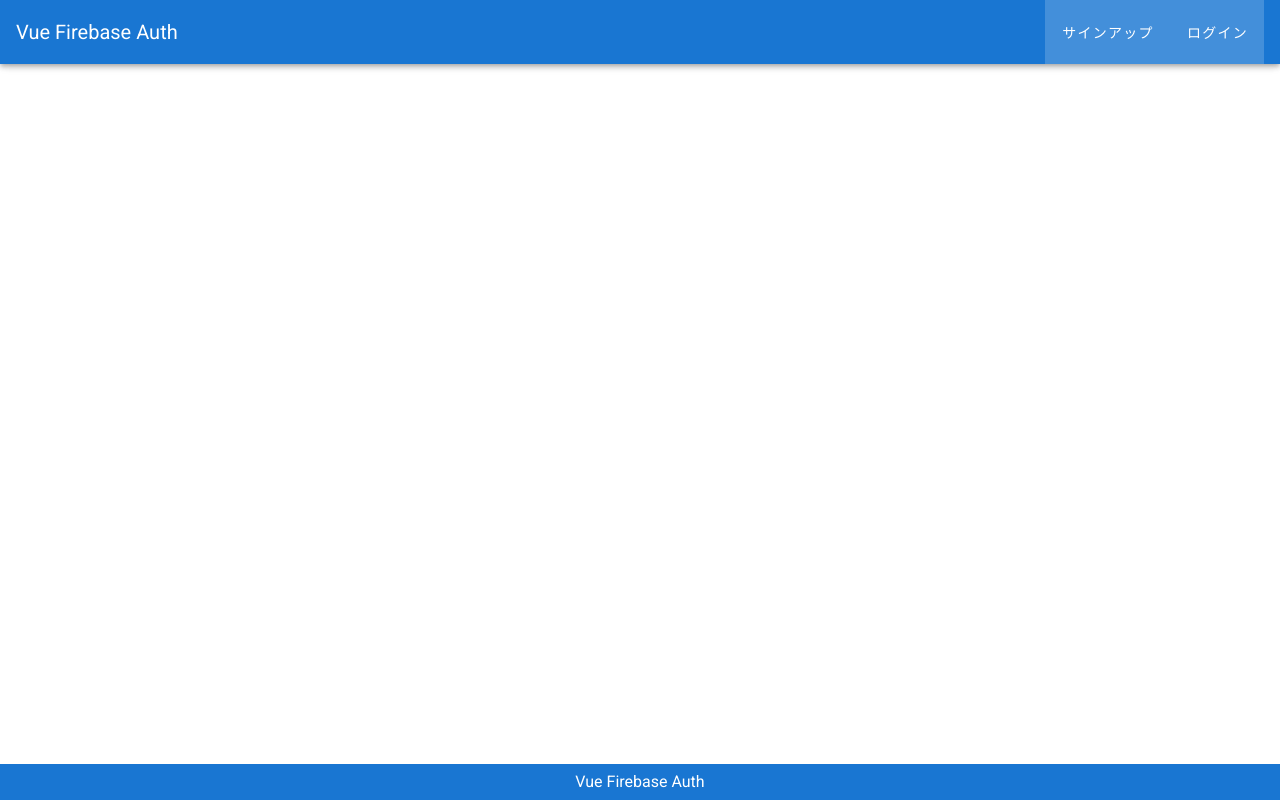
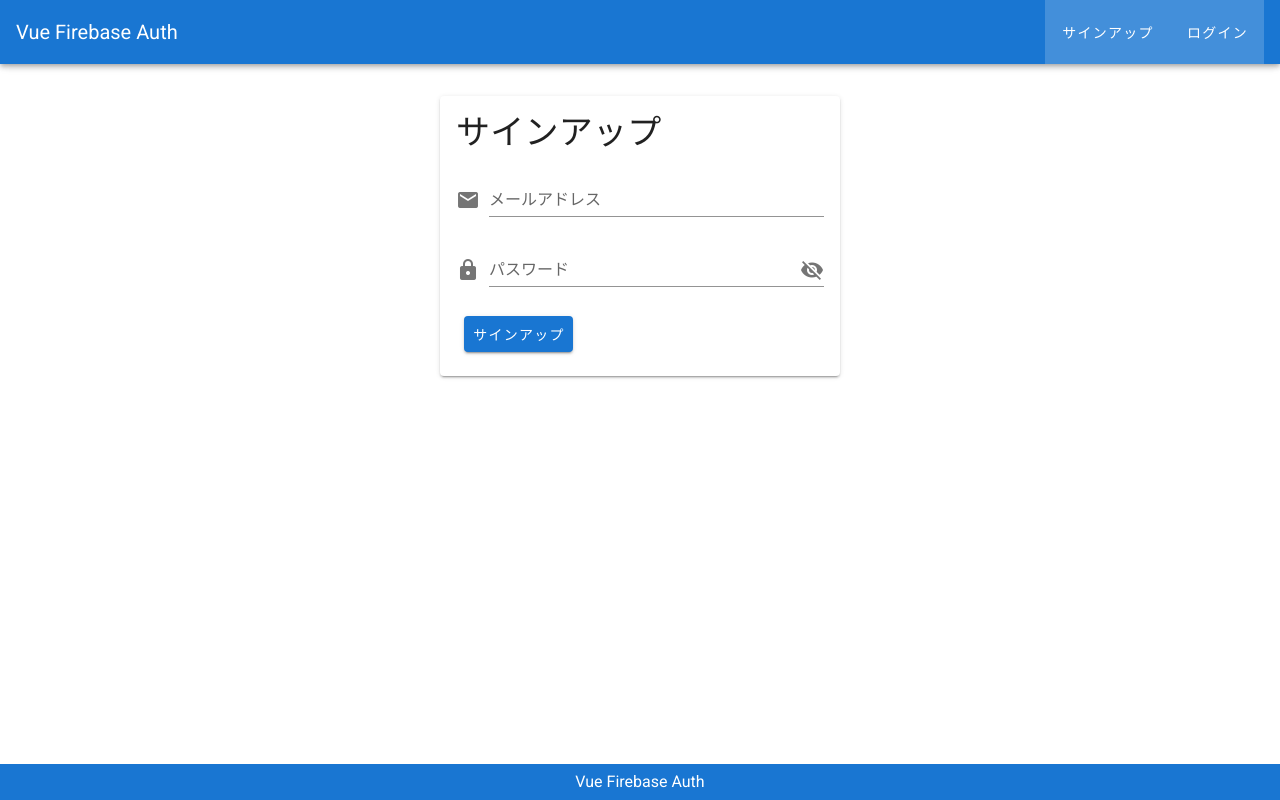
Before and after one commit to tomizawa0214/vue-chat, a Vue app: page /signup in a window 1280 px wide. Built offline with nearby package versions, Linux system fonts and the light colour scheme; no server answers.

Commit message:
サインアップ追加

```diff
--- /dev/null
+++ b/src/components/Signup.vue
@@ -0,0 +1,64 @@
+<template>
+  <v-card width="400px" class="mx-auto mt-5">
+    <v-card-title>
+      <h1 class="display-1">サインアップ</h1>
+    </v-card-title>
+    <v-card-text>
+      <v-form>
+        <v-text-field
+          prepend-icon="mdi-email"
+          type="email"
+          label="メールアドレス"
+          v-model="email"
+        />
+        <v-text-field
+          prepend-icon="mdi-lock"
+          label="パスワード"
+          v-model="password"
+          v-bind:type="showPassword ? 'text' : 'password'"
+          v-bind:append-icon="showPassword ? 'mdi-eye' : 'mdi-eye-off'"
+          @click:append="showPassword = !showPassword"
+        />
+        <div v-if="feedback" class="text-center">
+          <p class="red--text">{{ feedback }}</p>
+        </div>
+        <v-card-actions>
+          <v-btn class="primary" v-on:click="signup">サインアップ</v-btn>
+        </v-card-actions>
+      </v-form>
+    </v-card-text>
+  </v-card>
+</template>
+
+<script>
+import firebase from "firebase";
+export default {
+  name: "Signup",
+  data() {
+    return {
+      email: null,
+      password: null,
+      feedback: null,
+      showPassword: false
+    };
+  },
+  methods: {
+    signup() {
+      if (this.email && this.password) {
+        this.feedback = null;
+        firebase
+          .auth()
+          .createUserWithEmailAndPassword(this.email, this.password)
+          .then(() => {
+            this.$router.push({ name: "Home" });
+          })
+          .catch(() => {
+            this.feedback = "メールアドレスまたはパスワードが正しくありません";
+          });
+      } else {
+        this.feedback = "メールアドレスとパスワードを入力してください";
+      }
+    }
+  }
+};
+</script>
--- a/src/router/index.js
+++ b/src/router/index.js
@@ -1,6 +1,7 @@
 import Vue from "vue";
 import VueRouter from "vue-router";
 import Home from "@/components/Home";
+import Signup from "@/components/Signup";
 
 Vue.use(VueRouter);
 
@@ -9,7 +10,12 @@ const routes = [
     path: "/",
     name: "Home",
     component: Home,
-  }
+  },
+  {
+    path: "/signup",
+    name: "Signup",
+    component: Signup
+  },
 ];
 
 const router = new VueRouter({
```
